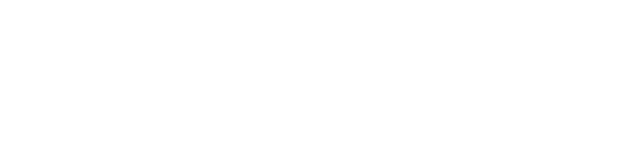
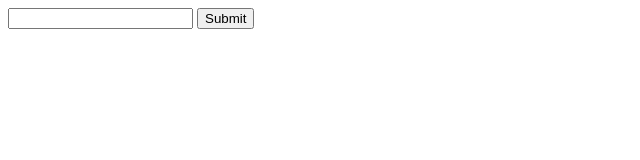
Before and after one commit to BigJella/pi-chat-room, a plain HTML site: page index.html in a window 1280 px wide. Shown: the whole page, without its empty margins (0-640 px from the left). Drawn offline with Linux system fonts and the light colour scheme.

Commit message:
Changes: -Removed placeholder js file -Created api.js file for making API calls -Updated .gitignore to ignore directories regardless of location -Added pycache and venv to ignored folders -Created inputs for text box and submit button

```diff
--- a/index.html
+++ b/index.html
@@ -5,7 +5,12 @@
 	<title>Chatroom</title>
 </head>
 <body>
-	<main></main>
 	<div></div>
+	<div>
+		<form name="" method="post">
+			<input type="text">
+			<input type="submit">
+		</form>
+	</div>
 </body>
 </html>
```
Also changed, not shown: scripts/js/api.js (added), scripts/js/index.js (deleted), 1 other file.
